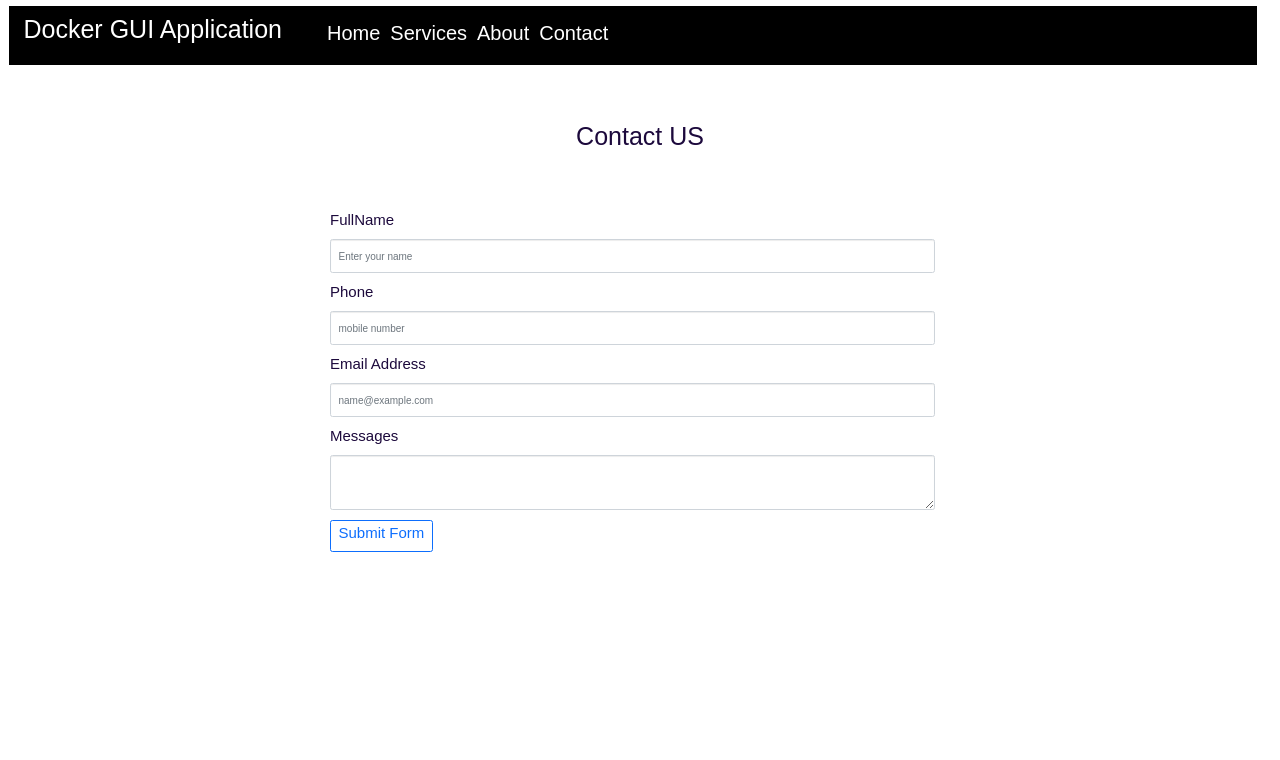
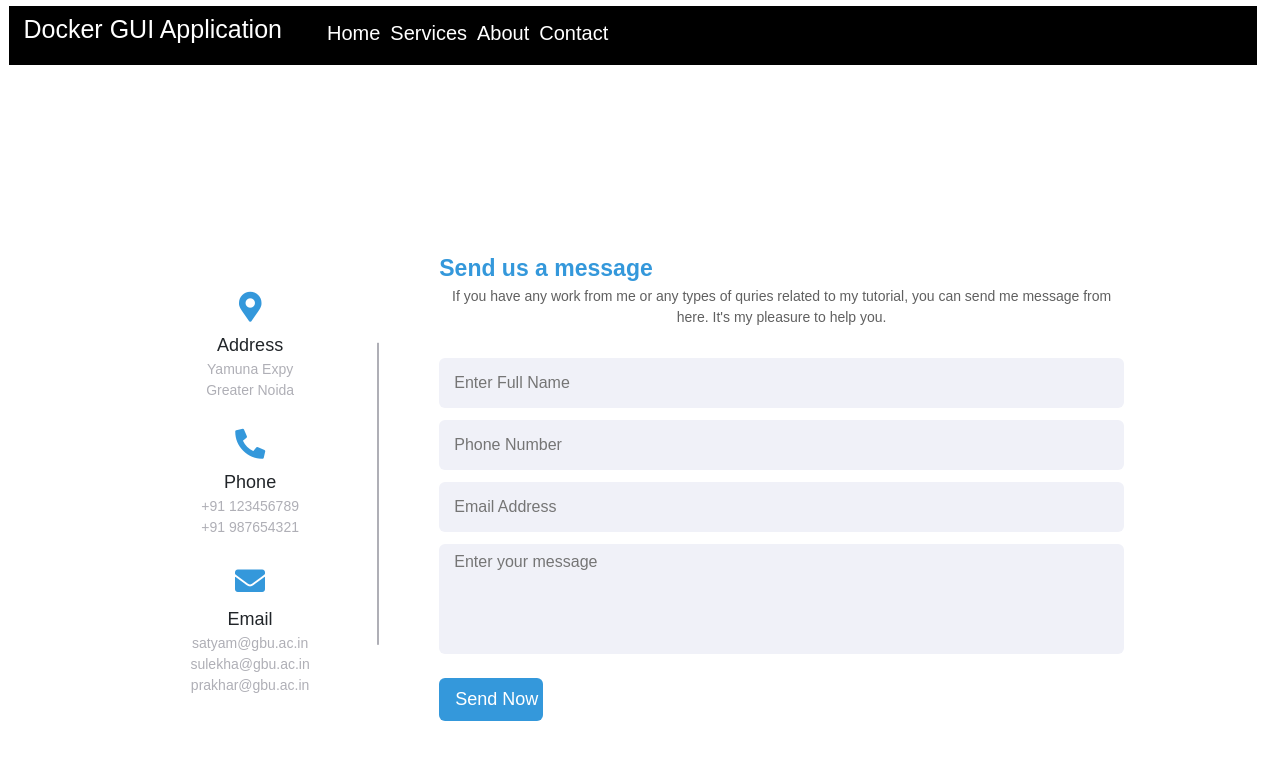
Before and after one commit to satyamskic/docker-college-project, a React (Create React App) app: page /contact in a window 1280 px wide. Shown: the top 760 px of the page. Built offline with nearby package versions, Linux system fonts and the light colour scheme; a web font is replaced by a local one.

Commit message:
added contact page

```diff
--- a/src/App.jsx
+++ b/src/App.jsx
@@ -19,7 +19,7 @@ import Contact from "./Contact";
 import NavBar from "./NavBar";
 import Footer from "./Footer";
 
-const apiurl = 'http://192.168.2.78:5000';
+const apiurl = 'http://192.168.224.78:5000';
 // const apiurl = 'http://192.168.137.78:5000';
 //rafce
 
--- a/src/Contact.jsx
+++ b/src/Contact.jsx
@@ -1,4 +1,6 @@
-import React, { useState } from "react";
+import React, { useState }  from 'react';
+import './css/Contact.css';
+
 
 const Contact = () => {
   const [data, setData] = useState({
@@ -7,7 +9,6 @@ const Contact = () => {
     email: "",
     msg: "",
   });
-
   const InputEvent = (event) => {
     const { name, value } = event.target;
 
@@ -18,7 +19,6 @@ const Contact = () => {
       };
     });
   };
-
   const formSubmit = (e) => {
     e.preventDefault();
     alert(
@@ -27,82 +27,57 @@ const Contact = () => {
   };
 
   return (
-    <>
-      <div className="my-5">
-        <h1 className="text-center"> Contact US </h1>
-      </div>
-      <div className="container contact_div">
-        <div className="row">
-          <div className="col-md-6 col-10 mx-auto">
+    <div>
+      <div class="container">
+        <div class="content">
+          <div class="left-side">
+            <div class="address details">
+              <i class="fas fa-map-marker-alt" style={{ color: '#3498db' }}></i>
+              <div class="topic">Address</div>
+              <div class="text-one">Yamuna Expy</div>
+              <div class="text-two">Greater Noida</div>
+            </div>
+            <div class="phone details">
+              <i class="fas fa-phone-alt" style={{ color: '#3498db' }}></i>
+              <div class="topic">Phone</div>
+              <div class="text-one">+91 123456789</div>
+              <div class="text-two">+91 987654321</div>
+            </div>
+            <div class="email details">
+              <i class="fas fa-envelope" style={{ color: '#3498db' }}></i>
+              <div class="topic">Email</div>
+              <div class="text-one">satyam@gbu.ac.in</div>
+              <div class="text-two">sulekha@gbu.ac.in</div>
+              <div class="text-two">prakhar@gbu.ac.in</div>
+            </div>
+          </div>
+          <div class="right-side">
+            <div class="topic-text" style={{ color: '#3498db' }}>Send us a message</div>
+            <p>If you have any work from me or any types of quries related to my tutorial, you can send me message from here. It's my pleasure to help you.</p>
+
             <form onSubmit={formSubmit}>
-              <div class="mb-3">
-                <label for="exampleFormControlInput1" class="form-label">
-                  <h4>FullName</h4>
-                </label>
-                <input
-                  type="text"
-                  class="form-control"
-                  id="exampleFormControlInput1"
-                  name="fullname"
-                  value={data.fullname}
-                  onChange={InputEvent}
-                  placeholder="Enter your name"
-                />
+              <div class="input-box">
+                <input onChange={InputEvent} name="fullname" value={data.fullname} type="text" placeholder="Enter Full Name" />
               </div>
-              <div class="mb-3">
-                <label for="exampleFormControlInput1" class="form-label">
-                <h4>Phone</h4>
-                </label>
-                <input
-                  type="number"
-                  class="form-control"
-                  id="exampleFormControlInput1"
-                  name="phone"
-                  value={data.phone}
-                  onChange={InputEvent}
-                  placeholder="mobile number"
-                />
+              <div class="input-box">
+                <input onChange={InputEvent} name="phone" value={data.phone} type="number" placeholder="Phone Number" />
               </div>
-              <div class="mb-3">
-                <label for="exampleFormControlInput1" class="form-label">
-                <h4>Email Address</h4>
-                </label>
-                <input
-                  type="email"
-                  class="form-control"
-                  id="exampleFormControlInput1"
-                  name="email"
-                  value={data.email}
-                  onChange={InputEvent}
-                  placeholder="name@example.com"
-                />
+              <div class="input-box">
+                <input onChange={InputEvent} type="email" name="email" value={data.email} placeholder="Email Address" />
               </div>
-
-              <div class="mb-3">
-                <label for="exampleFormControlTextarea1" class="form-label">
-                <h4>Messages</h4>
-                </label>
-                <textarea
-                  class="form-control"
-                  id="exampleFormControlTextarea1"
-                  rows="3"
-                  name="msg"
-                  value={data.msg}
-                  onChange={InputEvent}
-                ></textarea>
+              <div class="input-box message-box">
+                <textarea onChange={InputEvent} name="msg" value={data.msg} placeholder="Enter your message"></textarea>
               </div>
-
-              <div class="col-12">
-                <button class="btn btn-outline-primary" type="submit">
-                <h4>Submit Form</h4>
-                </button>
+              <div class="button">
+                <input type="submit" value="Send Now" />
               </div>
             </form>
           </div>
         </div>
       </div>
-    </>
-  );
-};
+
+    </div>
+  )
+}
 
 export default Contact;
--- a/src/container/about_us/About.jsx
+++ b/src/container/about_us/About.jsx
@@ -3,7 +3,7 @@ import React from 'react'
 const About = () => {
   return (
     <div>
-      <h1>About page</h1>
+      <h1>This is about page</h1>
     </div>
   )
 }
--- a/src/container/about_us/AboutUs.css
+++ /dev/null
@@ -1,73 +0,0 @@
-.column {
-    margin: 10px;
-}
-
-.aboutcontainer {
-    background-color: #ffffff;
-    width: 100%;
-    min-width: 420px;
-    padding: 35px 50px;
-    border-radius: 10px;
-    box-shadow: 20px 30px 25px rgba(0, 0, 0, 0.15);
-}
-
-h1 {
-    font-size: 30px;
-    text-align: center;
-    color: #1c093c;
-}
-
-p {
-    position: relative;
-    margin: auto;
-    width: 100%;
-    text-align: center;
-    color: #606060;
-    font-size: 14px;
-    font-weight: 400;
-}
-
-form {
-    width: 100%;
-    position: relative;
-    margin: 30px auto 0 auto;
-}
-
-.row {
-    width: 100%;
-}
-
-label {
-    color: #1c093c;
-    font-size: 14px;
-}
-
-textarea,
-input {
-    width: 90%;
-    font-weight: 400;
-    padding: 8px 10px;
-    border-radius: 5px;
-    border: 1.2px solid #c4cae0;
-    margin-top: 5px;
-}
-
-textarea {
-    resize: none;
-}
-
-textarea:focus,
-input:focus {
-    outline: none;
-    border-color: #6f6df4;
-}
-
-button {
-    border: none;
-    padding: 10px 20px;
-    background: linear-gradient(130deg,
-            #6f6df4,
-            #4c46f5);
-    color: #ffffff;
-    border-radius: 3px;
-}
--- a/src/container/manage_container/ManageContainer.css
+++ b/src/container/manage_container/ManageContainer.css
@@ -5,7 +5,6 @@
     padding: 0;
     box-sizing: border-box;
     user-select: none;
-
 }
 
 body{
--- /dev/null
+++ b/src/css/Contact.css
@@ -0,0 +1,139 @@
+/* Google Font CDN Link */
+@import url('https://fonts.googleapis.com/css2?family=Poppins:wght@200;300;400;500;600;700&display=swap');
+
+.container{
+  width: 85%;
+  background: #fff;
+  border-radius: 6px;
+  padding: 20px 60px 30px 40px;
+  /* box-shadow: 0 5px 10px rgba(0, 0, 0, 0.2); */
+}
+.container .content{
+  display: flex;
+  align-items: center;
+  justify-content: space-between;
+}
+.container .content .left-side{
+  width: 25%;
+  height: 100%;
+  display: flex;
+  flex-direction: column;
+  align-items: center;
+  justify-content: center;
+  margin-top: 15px;
+  position: relative;
+}
+.content .left-side::before{
+  content: '';
+  position: absolute;
+  height: 70%;
+  width: 2px;
+  right: -15px;
+  top: 50%;
+  transform: translateY(-50%);
+  background: #afafb6;
+}
+.content .left-side .details{
+  margin: 14px;
+  text-align: center;
+}
+.content .left-side .details i{
+  font-size: 30px;
+  color: #3e2093;
+  margin-bottom: 10px;
+}
+.content .left-side .details .topic{
+  font-size: 18px;
+  font-weight: 500;
+}
+.content .left-side .details .text-one,
+.content .left-side .details .text-two{
+  font-size: 14px;
+  color: #afafb6;
+}
+
+
+.container .content .right-side{
+  width: 75%;
+  margin-left: 75px;
+}
+.content .right-side .topic-text{
+  font-size: 23px;
+  font-weight: 600;
+  color: #3e2093;
+}
+.right-side .input-box{
+  height: 50px;
+  width: 100%;
+  margin: 12px 0;
+}
+.right-side .input-box input,
+.right-side .input-box textarea{
+  height: 100%;
+  width: 100%;
+  border: none;
+  outline: none;
+  font-size: 16px;
+  background: #F0F1F8;
+  border-radius: 6px;
+  padding: 0 15px;
+  resize: none;
+}
+.right-side .message-box{
+  min-height: 110px;
+}
+.right-side .input-box textarea{
+  padding-top: 6px;
+}
+.right-side .button{
+  display: inline-block;
+  margin-top: 12px;
+}
+.right-side .button input[type="submit"]{
+  color: #fff;
+  font-size: 18px;
+  outline: none;
+  border: none;
+  padding: 8px 16px;
+  border-radius: 6px;
+  background: #3498db;
+  cursor: pointer;
+  transition: all 0.3s ease;
+}
+.button input[type="submit"]:hover{
+  background: #036281;
+}
+
+@media (max-width: 950px) {
+  .container{
+    width: 90%;
+    padding: 30px 40px 40px 35px ;
+  }
+  .container .content .right-side{
+   width: 75%;
+   margin-left: 55px;
+}
+}
+@media (max-width: 820px) {
+  .container{
+    margin: 40px 0;
+    height: 100%;
+  }
+  .container .content{
+    flex-direction: column-reverse;
+  }
+ .container .content .left-side{
+   width: 100%;
+   flex-direction: row;
+   margin-top: 40px;
+   justify-content: center;
+   flex-wrap: wrap;
+ }
+ .container .content .left-side::before{
+   display: none;
+ }
+ .container .content .right-side{
+   width: 100%;
+   margin-left: 0;
+ }
+}
```
